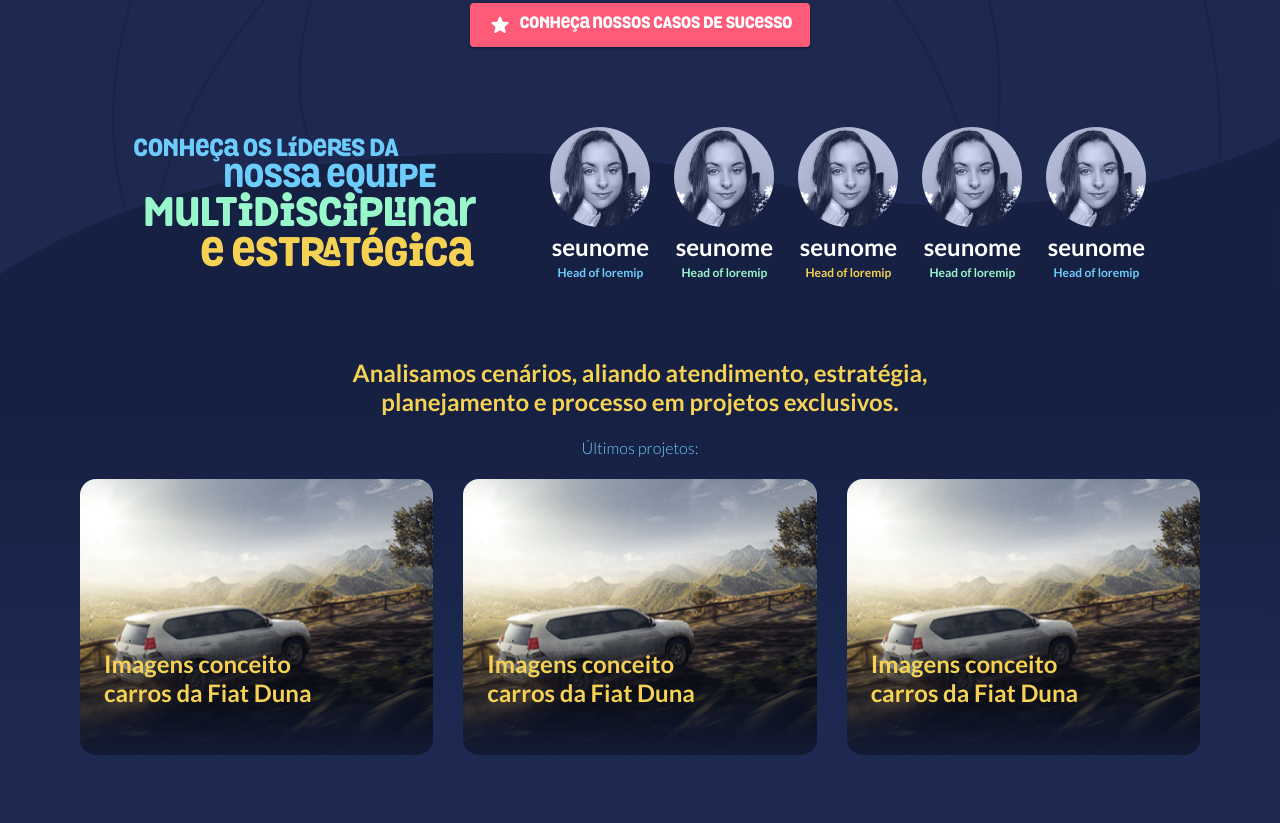
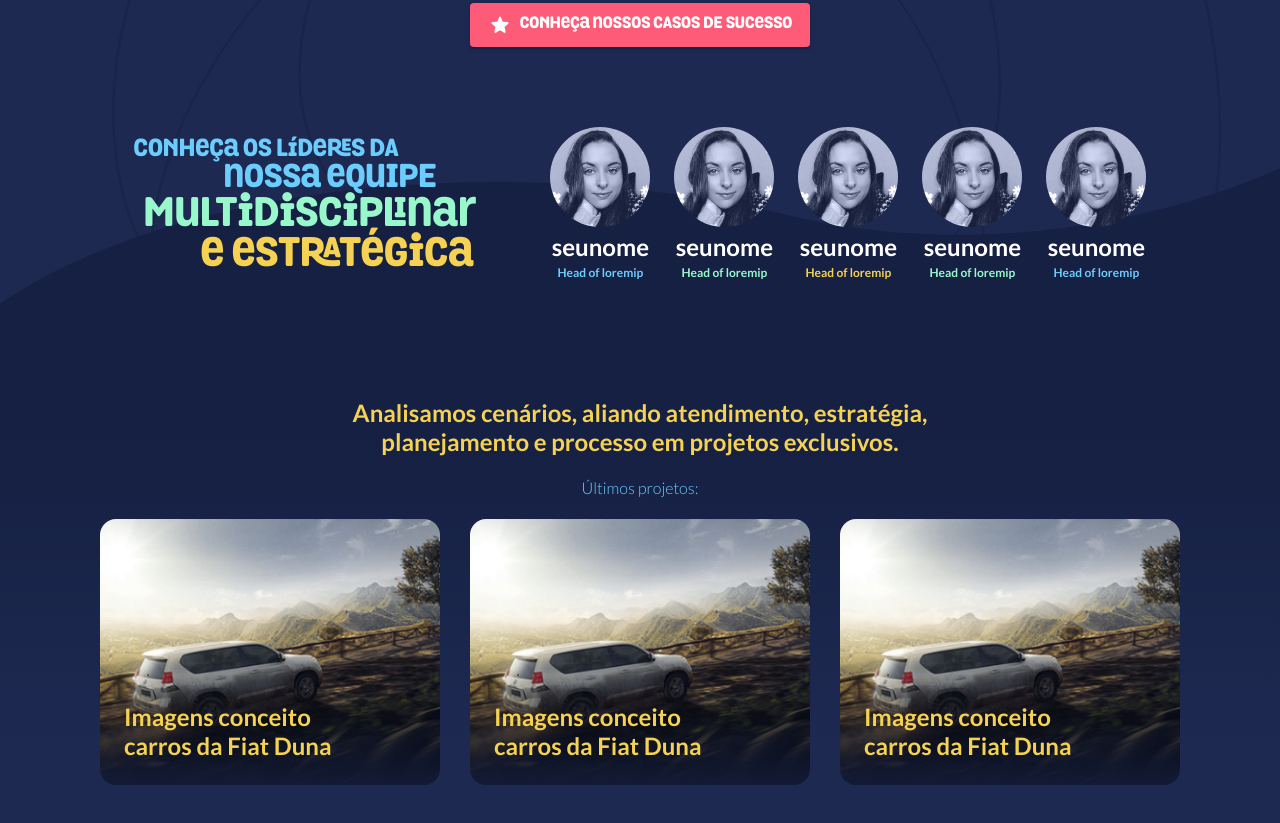
Before and after one commit to alanzdr/sower-2020, a plain HTML site: page index.html in a window 1280 px wide. Shown: the part 2818-3641 px from the top of the page. Drawn offline with Linux system fonts and the light colour scheme.

Commit message:
update projects

```diff
--- a/src/scss/index.scss
+++ b/src/scss/index.scss
@@ -192,7 +192,7 @@
     position: relative;
     z-index: 3;
     width: 90%;
-    max-width: 1120px;
+    max-width: 1080px;
     margin: 0 auto;
     .growth {
       display: flex;
@@ -413,7 +413,7 @@
       }
     }
     .projects {
-      margin-top: 80px;
+      margin-top: 120px;
       h2 {
         width: 608px;
         margin: 0 auto;
@@ -441,18 +441,27 @@
           width: calc(33.3333% - 20px);
           border-radius: 16px;
           overflow: hidden;
+          box-shadow: 0;
+          transform: translate(0);
+          // transition: box-shadow .5s, transform .5s;
+          transition: transform .5s cubic-bezier(0.4, 0, 0.2, 1) 0ms,box-shadow 250ms cubic-bezier(0.4, 0, 0.2, 1) 0ms;
           img {
             width: 100%;
           }
           h3 {
             position: absolute;
             bottom: 24px;
+            margin: 0;
             left: 24px;
             width: 70%;
             font-family: 'Lato', sans-serif;
             font-weight: 700;
             color: #F5D253;
             font-size: 24px;
+          }
+          &:hover {
+            box-shadow: 0px 2px 4px -1px rgba(0,0,0,0.2), 0px 4px 5px 0px rgba(0,0,0,0.14), 0px 1px 10px 0px rgba(0,0,0,0.12);
+            transform: translateY(-3px);
           }
         }
       }
```
Also changed, not shown: assets/css/index.css, 1 other file.
